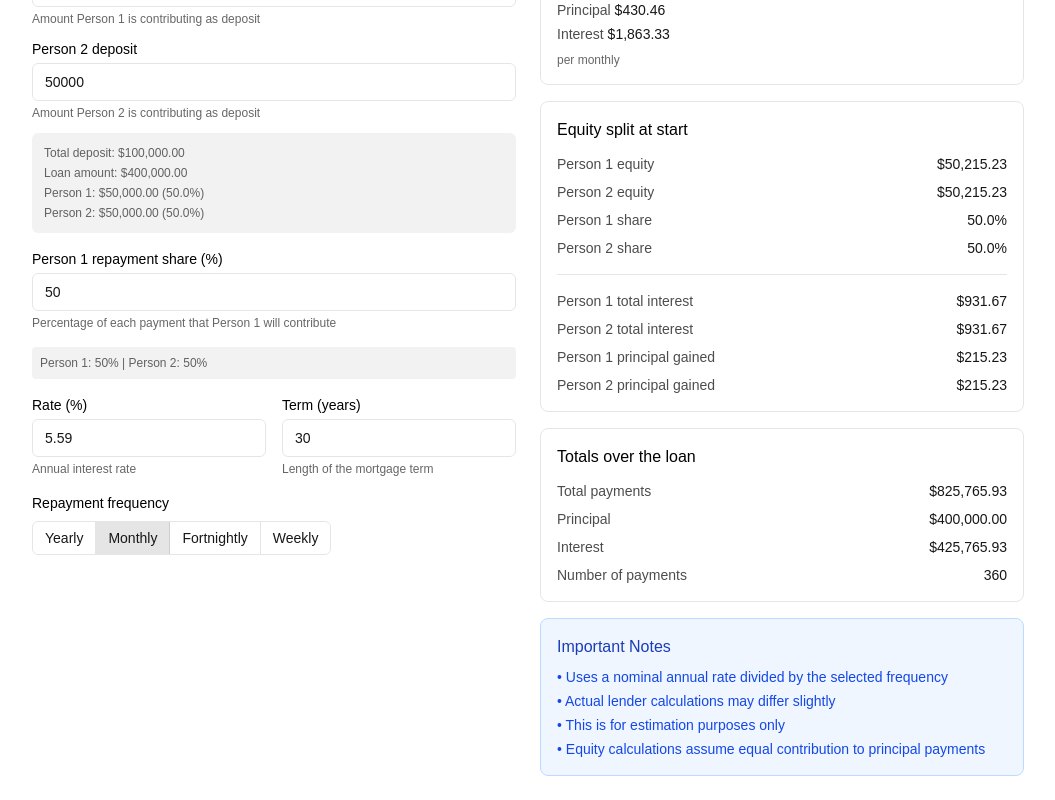
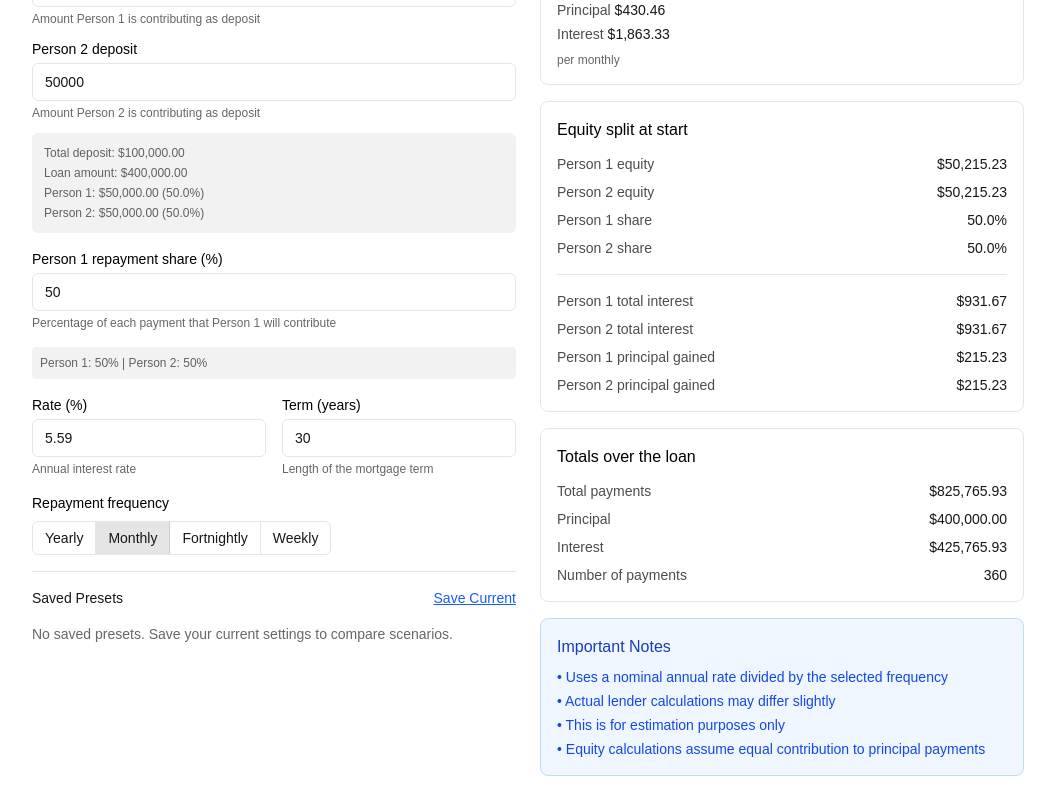
Before and after one commit to ErrolMc/MortgageTool, a Next.js app: page /calculators/split-mortgage in a window 1280 px wide. Shown: the part 386-1186 px from the top of the page, without its empty margins (112-1167 px from the left). Built offline with nearby package versions, Linux system fonts and the light colour scheme.

Commit message:
- Presets

```diff
--- a/src/app/calculators/mortgage/page.tsx
+++ b/src/app/calculators/mortgage/page.tsx
@@ -6,6 +6,8 @@ import {
   type Frequency,
   type YearOption,
 } from './useMortgageCalculator';
+import { usePresets, type MortgagePreset } from '@/hooks/usePresets';
+import { PresetManager } from '@/components/ui/PresetManager';
 
 export default function MortgageCalculatorPage() {
   const {
@@ -27,6 +29,26 @@ export default function MortgageCalculatorPage() {
     YEAR_OPTIONS,
     INPUT_CONSTRAINTS,
   } = useMortgageCalculator();
+
+  const { presets, savePreset, deletePreset } = usePresets();
+
+  const currentData = {
+    price,
+    rate,
+    termYears,
+    frequency,
+    selectedYear,
+    deposit,
+  };
+
+  const handleLoadPreset = (preset: MortgagePreset) => {
+    setPrice(preset.data.price);
+    setRate(preset.data.rate);
+    setTermYears(preset.data.termYears);
+    setFrequency(preset.data.frequency);
+    setSelectedYear(preset.data.selectedYear);
+    if (preset.data.deposit !== undefined) setDeposit(preset.data.deposit);
+  };
 
   return (
     <div className="space-y-8">
@@ -117,6 +139,17 @@ export default function MortgageCalculatorPage() {
               ))}
             </div>
           </div>
+
+          <div className="border-t border-black/10 dark:border-white/15 pt-4">
+            <PresetManager
+              presets={presets}
+              onSavePreset={savePreset}
+              onLoadPreset={handleLoadPreset}
+              onDeletePreset={deletePreset}
+              currentData={currentData}
+              type="regular"
+            />
+          </div>
         </div>
 
         <div className="space-y-4">
--- a/src/app/calculators/split-mortgage/page.tsx
+++ b/src/app/calculators/split-mortgage/page.tsx
@@ -14,6 +14,8 @@ import {
   ResultsGrid,
   ResultsRow,
 } from '@/components/ui/ResultsCard';
+import { usePresets, type MortgagePreset } from '@/hooks/usePresets';
+import { PresetManager } from '@/components/ui/PresetManager';
 
 export default function SplitMortgageCalculatorPage() {
   const {
@@ -43,10 +45,34 @@ export default function SplitMortgageCalculatorPage() {
     INPUT_CONSTRAINTS,
   } = useSplitMortgageCalculator();
 
+  const { presets, savePreset, deletePreset } = usePresets();
+
   const person1RepaymentSharePercent = person1RepaymentShare * 100;
   const person2RepaymentSharePercent = (1 - person1RepaymentShare) * 100;
 
   const hasErrors = Object.keys(validationErrors).length > 0;
+
+  const currentData = {
+    price,
+    rate,
+    termYears,
+    frequency,
+    selectedYear,
+    person1Deposit,
+    person2Deposit,
+    person1RepaymentShare,
+  };
+
+  const handleLoadPreset = (preset: MortgagePreset) => {
+    setPrice(preset.data.price);
+    setRate(preset.data.rate);
+    setTermYears(preset.data.termYears);
+    setFrequency(preset.data.frequency);
+    setSelectedYear(preset.data.selectedYear);
+    if (preset.data.person1Deposit !== undefined) setPerson1Deposit(preset.data.person1Deposit);
+    if (preset.data.person2Deposit !== undefined) setPerson2Deposit(preset.data.person2Deposit);
+    if (preset.data.person1RepaymentShare !== undefined) setPerson1RepaymentShare(preset.data.person1RepaymentShare);
+  };
 
   return (
     <div className="space-y-8">
@@ -176,8 +202,19 @@ export default function SplitMortgageCalculatorPage() {
             />
           </div>
 
-          <FrequencySelector value={frequency} onChange={setFrequency} />
-        </div>
+                     <FrequencySelector value={frequency} onChange={setFrequency} />
+
+           <div className="border-t border-black/10 dark:border-white/15 pt-4">
+                           <PresetManager
+                presets={presets}
+                onSavePreset={savePreset}
+                onLoadPreset={handleLoadPreset}
+                onDeletePreset={deletePreset}
+                currentData={currentData}
+                type="split"
+              />
+           </div>
+         </div>
 
         <div className="space-y-4">
           {hasErrors && (
--- /dev/null
+++ b/src/components/ui/PresetManager.tsx
@@ -0,0 +1,133 @@
+import React, { useState } from 'react';
+import { MortgagePreset } from '@/hooks/usePresets';
+
+interface PresetManagerProps {
+  presets: MortgagePreset[];
+  onSavePreset: (name: string, data: MortgagePreset['data'], type: 'regular' | 'split') => void;
+  onLoadPreset: (preset: MortgagePreset) => void;
+  onDeletePreset: (id: string) => void;
+  currentData: MortgagePreset['data'];
+  type: 'regular' | 'split';
+}
+
+export function PresetManager({
+  presets,
+  onSavePreset,
+  onLoadPreset,
+  onDeletePreset,
+  currentData,
+  type,
+}: PresetManagerProps) {
+  const [showSaveDialog, setShowSaveDialog] = useState(false);
+  const [presetName, setPresetName] = useState('');
+
+  const handleSave = () => {
+    if (presetName.trim()) {
+      onSavePreset(presetName.trim(), currentData, type);
+      setPresetName('');
+      setShowSaveDialog(false);
+    }
+  };
+
+  const formatDate = (timestamp: number) => {
+    return new Date(timestamp).toLocaleDateString();
+  };
+
+  return (
+    <div className="space-y-4">
+      <div className="flex items-center justify-between">
+        <h3 className="text-sm font-medium">Saved Presets</h3>
+        <button
+          type="button"
+          onClick={() => setShowSaveDialog(true)}
+          className="text-sm text-blue-600 dark:text-blue-400 hover:text-blue-800 dark:hover:text-blue-200 underline"
+        >
+          Save Current
+        </button>
+      </div>
+
+      {showSaveDialog && (
+        <div className="fixed inset-0 bg-black/50 flex items-center justify-center z-50">
+          <div className="bg-white dark:bg-gray-800 rounded-lg p-6 w-full max-w-md mx-4">
+            <h3 className="text-lg font-medium mb-4">Save Preset</h3>
+            <input
+              type="text"
+              value={presetName}
+              onChange={(e) => setPresetName(e.target.value)}
+              placeholder="Enter preset name..."
+              className="w-full rounded-md border border-black/10 dark:border-white/15 bg-black/5 dark:bg-white/5 px-3 py-2 text-sm text-black dark:text-white mb-4"
+              onKeyDown={(e) => {
+                if (e.key === 'Enter') handleSave();
+                if (e.key === 'Escape') setShowSaveDialog(false);
+              }}
+              autoFocus
+            />
+            <div className="flex gap-2 justify-end">
+              <button
+                type="button"
+                onClick={() => setShowSaveDialog(false)}
+                className="px-4 py-2 text-sm text-black/70 dark:text-white/70 hover:text-black dark:hover:text-white"
+              >
+                Cancel
+              </button>
+              <button
+                type="button"
+                onClick={handleSave}
+                disabled={!presetName.trim()}
+                className="px-4 py-2 text-sm bg-blue-600 text-white rounded-md hover:bg-blue-700 disabled:opacity-50 disabled:cursor-not-allowed"
+              >
+                Save
+              </button>
+            </div>
+          </div>
+        </div>
+      )}
+
+             {presets.filter(p => p.type === type).length === 0 ? (
+         <p className="text-sm text-black/60 dark:text-white/60">
+           No saved presets. Save your current settings to compare scenarios.
+         </p>
+       ) : (
+         <div className="space-y-2">
+           {presets.filter(p => p.type === type).map((preset) => (
+            <div
+              key={preset.id}
+              className="flex items-center justify-between p-3 bg-black/5 dark:bg-white/5 rounded-md"
+            >
+              <div className="flex-1">
+                <div className="flex items-center gap-2">
+                  <h4 className="font-medium text-sm">{preset.name}</h4>
+                  <span className="text-xs text-black/50 dark:text-white/50">
+                    {formatDate(preset.timestamp)}
+                  </span>
+                </div>
+                                 <p className="text-xs text-black/60 dark:text-white/60 mt-1">
+                   ${preset.data.price.toLocaleString()} • {preset.data.rate}% • {preset.data.termYears} years
+                   {preset.type === 'split' && preset.data.person1Deposit && preset.data.person2Deposit && (
+                     <span> • Split: ${preset.data.person1Deposit.toLocaleString()}/${preset.data.person2Deposit.toLocaleString()}</span>
+                   )}
+                 </p>
+              </div>
+              <div className="flex gap-2">
+                <button
+                  type="button"
+                  onClick={() => onLoadPreset(preset)}
+                  className="text-xs text-blue-600 dark:text-blue-400 hover:text-blue-800 dark:hover:text-blue-200 underline"
+                >
+                  Load
+                </button>
+                <button
+                  type="button"
+                  onClick={() => onDeletePreset(preset.id)}
+                  className="text-xs text-red-600 dark:text-red-400 hover:text-red-800 dark:hover:text-red-200 underline"
+                >
+                  Delete
+                </button>
+              </div>
+            </div>
+          ))}
+        </div>
+      )}
+    </div>
+  );
+}
--- /dev/null
+++ b/src/hooks/usePresets.ts
@@ -0,0 +1,86 @@
+import { useState, useEffect } from 'react';
+
+export interface MortgagePreset {
+  id: string;
+  name: string;
+  timestamp: number;
+  type: 'regular' | 'split';
+  data: {
+    // Base mortgage data
+    price: number;
+    rate: number;
+    termYears: number;
+    frequency: 'yearly' | 'monthly' | 'fortnightly' | 'weekly';
+    selectedYear: 'deposit' | 'first' | '5' | '10' | '15' | '20' | '25' | '27' | '29' | '30';
+
+    // Regular mortgage data
+    deposit?: number;
+
+    // Split mortgage specific data
+    person1Deposit?: number;
+    person2Deposit?: number;
+    person1RepaymentShare?: number;
+  };
+}
+
+const STORAGE_KEY = 'mortgage-presets';
+
+export function usePresets() {
+  const [presets, setPresets] = useState<MortgagePreset[]>([]);
+
+  // Load presets from localStorage on mount
+  useEffect(() => {
+    const saved = localStorage.getItem(STORAGE_KEY);
+    if (saved) {
+      try {
+        const parsed = JSON.parse(saved);
+        setPresets(Array.isArray(parsed) ? parsed : []);
+      } catch (error) {
+        console.error('Failed to parse saved presets:', error);
+        setPresets([]);
+      }
+    }
+  }, []);
+
+  // Save presets to localStorage whenever they change
+  useEffect(() => {
+    localStorage.setItem(STORAGE_KEY, JSON.stringify(presets));
+  }, [presets]);
+
+  const savePreset = (name: string, data: MortgagePreset['data'], type: 'regular' | 'split') => {
+    const newPreset: MortgagePreset = {
+      id: Date.now().toString(),
+      name,
+      timestamp: Date.now(),
+      type,
+      data,
+    };
+
+    setPresets(prev => [...prev, newPreset]);
+    return newPreset;
+  };
+
+  const deletePreset = (id: string) => {
+    setPresets(prev => prev.filter(preset => preset.id !== id));
+  };
+
+  const updatePreset = (id: string, updates: Partial<MortgagePreset>) => {
+    setPresets(prev =>
+      prev.map(preset =>
+        preset.id === id ? { ...preset, ...updates } : preset
+      )
+    );
+  };
+
+  const clearAllPresets = () => {
+    setPresets([]);
+  };
+
+  return {
+    presets,
+    savePreset,
+    deletePreset,
+    updatePreset,
+    clearAllPresets,
+  };
+}
```
